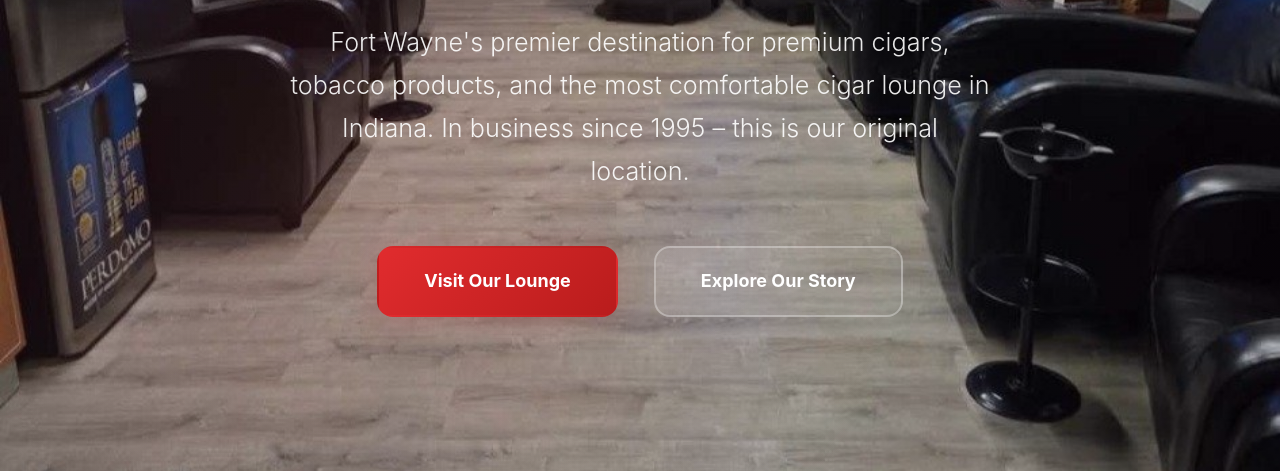
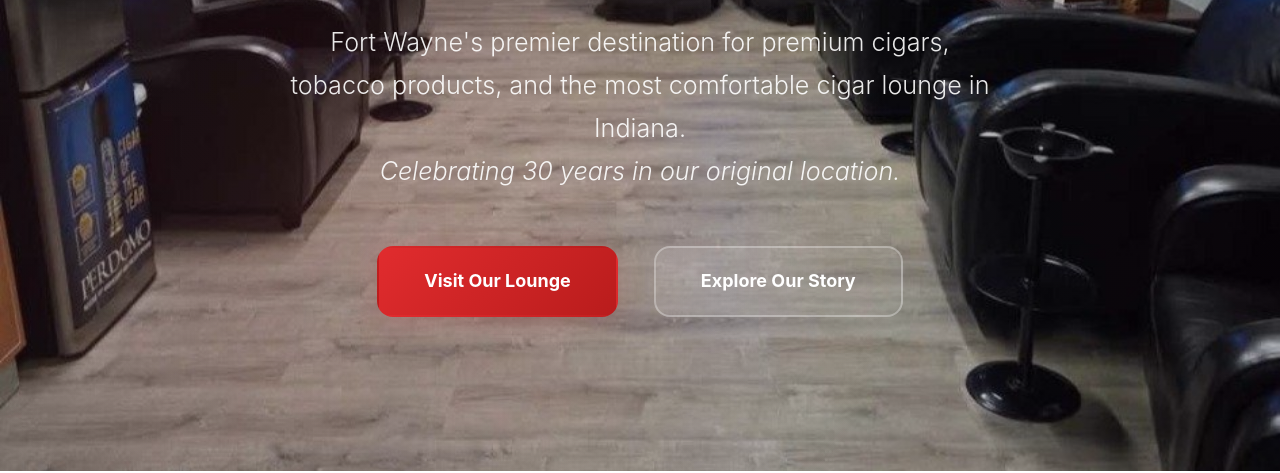
Before and after one commit to KushviewBrian/tsba, a plain HTML site: page index.html in a window 1280 px wide. Shown: the part 329-802 px from the top of the page. Drawn offline with Linux system fonts and the light colour scheme.

Commit message:
fixing tag line

```diff
--- a/index.html
+++ b/index.html
@@ -861,7 +861,7 @@
         <div class="container">
             <div class="hero-content">
                 <h1 class="hero-title">Big Ash Cigar Lounge & The Tobacco Stop</h1>
-                <p class="hero-subtitle">Fort Wayne's premier destination for premium cigars, tobacco products, and the most comfortable cigar lounge in Indiana. In business since 1995 – this is our original location.</p>
+                <p class="hero-subtitle">Fort Wayne's premier destination for premium cigars, tobacco products, and the most comfortable cigar lounge in Indiana. <br> <i>Celebrating 30 years in our original location.</i></p>
                 <div class="hero-cta">
                     <a href="#contact" class="btn btn-primary">Visit Our Lounge</a>
                     <a href="#about" class="btn btn-secondary">Explore Our Story</a>
```
